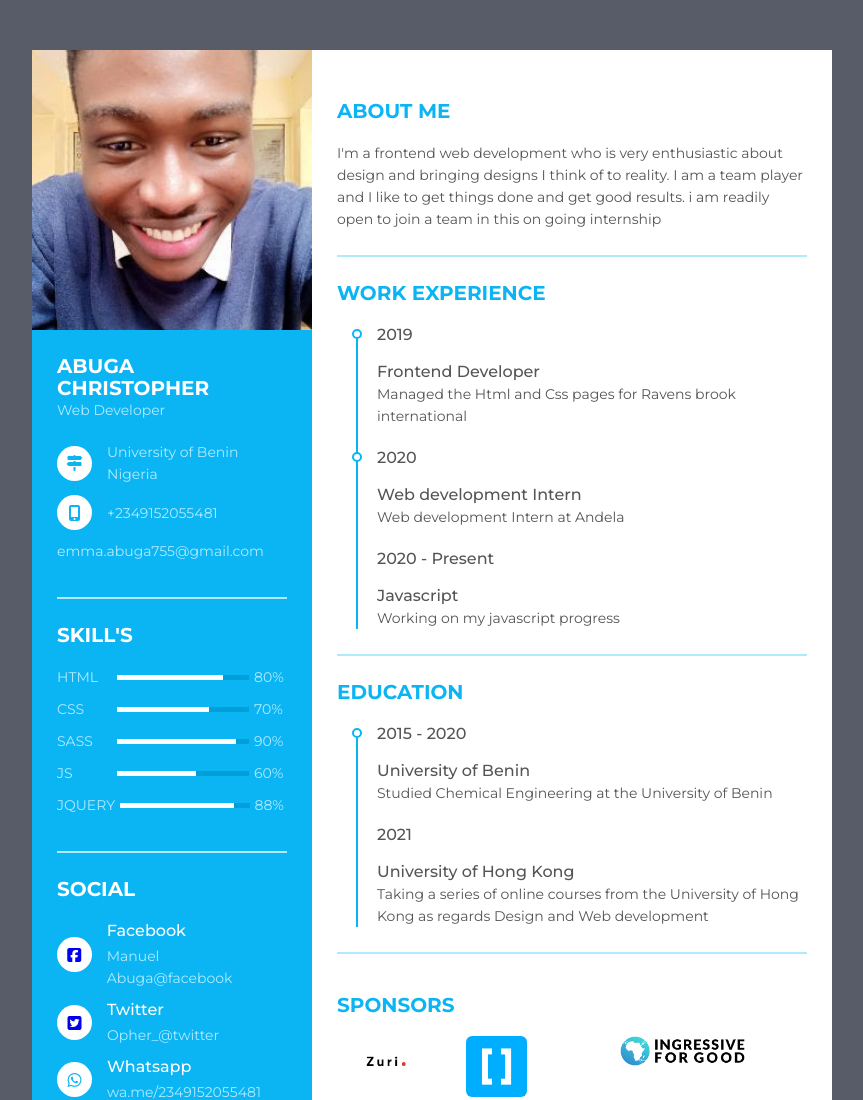
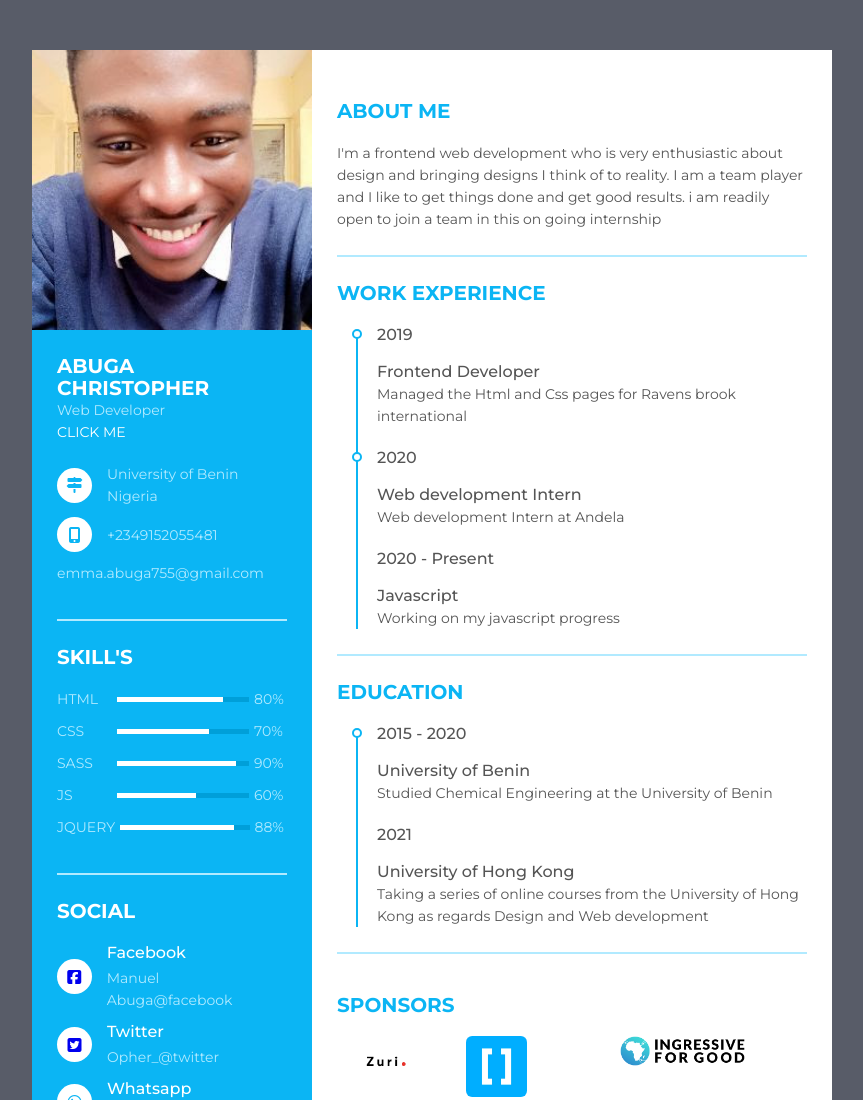
Before and after one commit to OpherM/HNG-Task, a plain HTML site: page index.html in a window 1280 px wide. Shown: the top 1100 px of the page, without its empty margins (208-1071 px from the left). Drawn offline with Linux system fonts and the light colour scheme.

Commit message:
latest commit

```diff
--- a/css/style2.css
+++ b/css/style2.css
@@ -54,6 +54,16 @@ body {
 
 .resume .title {
   margin-bottom: 20px;
+}
+
+.repo a {
+  text-decoration: none;
+  color:white;
+}
+
+.repo a:hover {
+  color: aqua;
+  font-size: 16px;
 }
 
 .resume .resume_left .bold {
--- a/index.html
+++ b/index.html
@@ -21,6 +21,7 @@
          <div class="title">
            <p class="bold">Abuga Christopher</p>
            <p class="regular">Web Developer</p>
+           <p class="repo"><a href="https://github.com/OpherM/HNG-new.git" target="_blank">CLICK ME</a></p>
          </div>
          <ul>
            <li>
```
